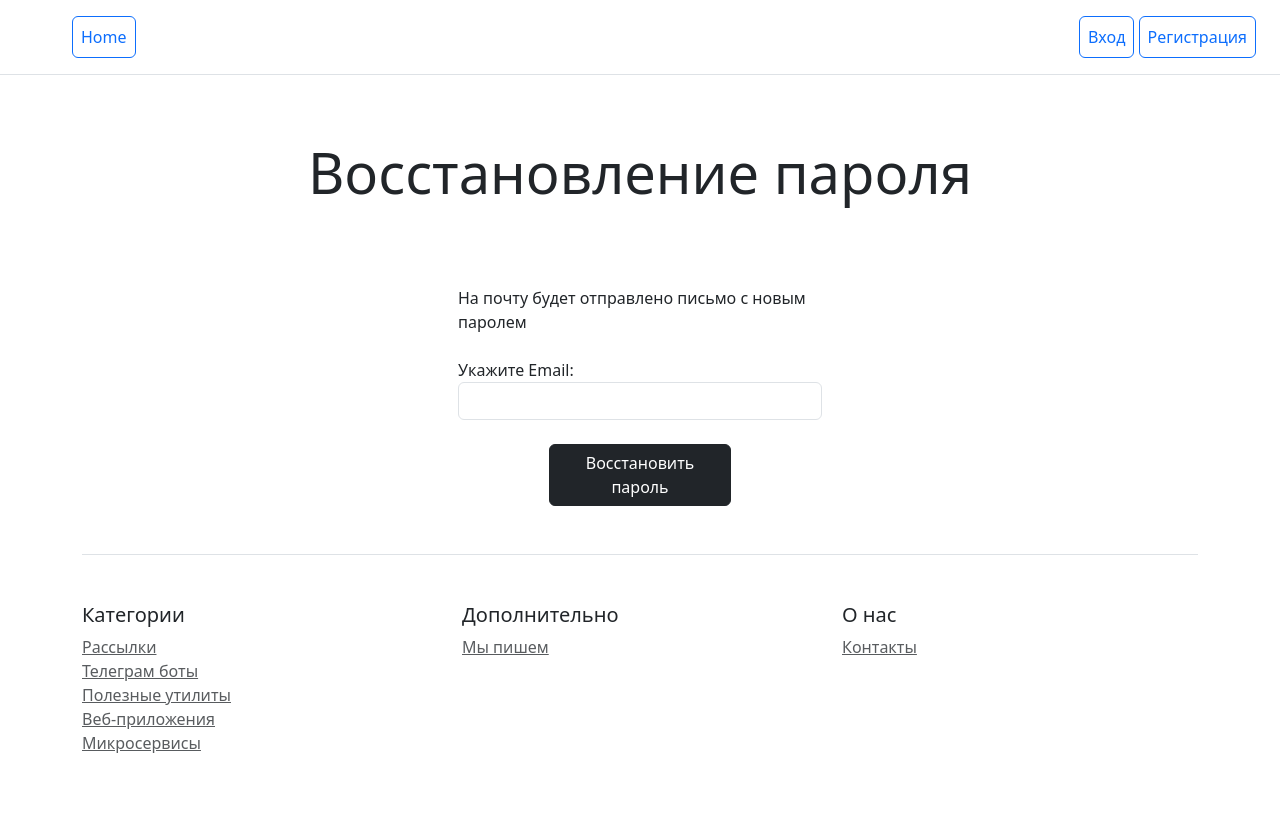
After one commit to Dal-Opez/course_work_django, a Django app: page /users/password-recovery/ in a window 1280 px wide. The commit adds this page. Run offline with Django 5.2, Linux system fonts and the light colour scheme; some libraries are stand-ins or nearby versions.

Commit message:
password recovering

```diff
--- a/pyproject.toml
+++ b/pyproject.toml
@@ -11,6 +11,7 @@ python-dotenv = "^1.1.0"
 pillow = "^11.2.1"
 django-countries = "^7.6.1"
 ipython = "^9.2.0"
+black = "^25.1.0"
 
 
 [build-system]
--- a/users/forms.py
+++ b/users/forms.py
@@ -1,19 +1,52 @@
-from django.contrib.auth.forms import UserCreationForm
 from django.forms import ModelForm, BooleanField
+from django.contrib.auth.forms import (
+    PasswordResetForm,
+    SetPasswordForm,
+    UserCreationForm,
+)
+from django import forms
+from users.models import User
+from django.urls import reverse_lazy
 
-from users.models import User
 
-class StyleFromMixin:
+class StyleFormMixin:
     def __init__(self, *args, **kwargs):
         super().__init__(*args, **kwargs)
         for field_name, field in self.fields.items():
             if isinstance(field, BooleanField):
-                field.widget.attrs['class'] = 'form-check-input'
+                field.widget.attrs["class"] = "form-check-input"
             else:
-                field.widget.attrs['class'] = 'form-control'
+                field.widget.attrs["class"] = "form-control"
 
 
-class UserRegisterForm(StyleFromMixin, UserCreationForm):
+class UserRegisterForm(StyleFormMixin, UserCreationForm):
     class Meta:
         model = User
-        fields = ('email', 'password1', 'password2', 'avatar', 'phone', 'country')
+        fields = ("email", "password1", "password2", "avatar", "phone", "country")
+
+
+class UserUpdateForm(StyleFormMixin, ModelForm):
+    class Meta:
+        model = User
+        fields = "__all__"
+        exclude = ("token",)
+        success_url = reverse_lazy("users:users")
+
+
+class UserForgotPasswordForm(PasswordResetForm):
+    def __init__(self, *args, **kwargs):
+        super().__init__(*args, **kwargs)
+        for field in self.fields:
+            self.fields[field].widget.attrs.update(
+                {"class": "form-control", "autocomplete": "off"}
+            )
+
+
+class PasswordRecoveryForm(StyleFormMixin, forms.Form):
+    email = forms.EmailField(label="Укажите Email")
+
+    def clean_email(self):
+        email = self.cleaned_data.get("email")
+        if not User.objects.filter(email=email).exists():
+            raise forms.ValidationError("Такого email нет в системе")
+        return email
--- /dev/null
+++ b/users/templates/users/password_recovery.html
@@ -0,0 +1,24 @@
+{% extends 'mailing/base.html' %}
+{% block content %}
+<div class="pricing-header px-3 py-3 pt-md-5 pb-md-4 mx-auto text-center">
+    <h1 class="display-4">Восстановление пароля</h1>
+
+</div>
+<div class="row">
+    <div class="col-3"></div>
+    <div class="col-6">
+        <form method="post">
+            <div class="d-grid gap-2 col-8 mx-auto mt-5">
+                <p> На почту будет отправлено письмо с новым паролем</p>
+                {% csrf_token %}
+                {{ form.as_p }}
+            </div>
+            <div class="d-grid gap-2 col-4 mx-auto">
+                <button type="submit" class="btn btn-dark mt-2 ">Восстановить пароль</button>
+            </div>
+
+        </form>
+    </div>
+
+</div>
+{% endblock %}
--- a/users/urls.py
+++ b/users/urls.py
@@ -1,13 +1,14 @@
 from django.urls import path
 from users.apps import UsersConfig
-from users.views import RegisterView, email_verification
+from users.views import RegisterView, email_verification, PasswordRecoveryView
 from django.contrib.auth.views import LoginView, LogoutView
 
 app_name = UsersConfig.name
 
 urlpatterns = [
-    path('register/', RegisterView.as_view(), name='register'),
-    path('login/', LoginView.as_view(template_name='users/login.html', next_page='mailing:home_page'), name='login'),
-    path('logout/', LogoutView.as_view(), name='logout'),
-    path('email-confirm/<str:token>/', email_verification, name='email-confirm'),
+    path("register/", RegisterView.as_view(), name="register"),
+    path("login/", LoginView.as_view(template_name="users/login.html", next_page="mailing:home_page"),name="login"),
+    path("logout/", LogoutView.as_view(), name="logout"),
+    path("email-confirm/<str:token>/", email_verification, name="email-confirm"),
+    path("password-recovery/", PasswordRecoveryView.as_view(), name="password_recovery"),
 ]
--- a/users/views.py
+++ b/users/views.py
@@ -1,18 +1,22 @@
 import secrets
-from django.views.generic import CreateView
-from users.forms import UserRegisterForm
+from django.contrib.messages.views import SuccessMessageMixin
+from django.contrib.auth.views import PasswordResetConfirmView, PasswordResetView
+from django.views.generic import CreateView, FormView
+from users.forms import UserForgotPasswordForm, UserRegisterForm, PasswordRecoveryForm
 from django.urls import reverse_lazy, reverse
 from config.settings import EMAIL_HOST_USER
 from django.core.mail import send_mail
 from .models import User
 from django.shortcuts import get_object_or_404, redirect
 from django.http import HttpResponse
+from django.utils.crypto import get_random_string
+
 
 # Create your views here.
 class RegisterView(CreateView):
-    template_name = 'users/register.html'
+    template_name = "users/register.html"
     form_class = UserRegisterForm
-    success_url = reverse_lazy('mailing:home_page')
+    success_url = reverse_lazy("mailing:home_page")
 
     def form_valid(self, form):
         user = form.save()
@@ -30,8 +34,48 @@ class RegisterView(CreateView):
         )
         return super().form_valid(form)
 
+
 def email_verification(request, token):
     user = get_object_or_404(User, token=token)
     user.is_active = True
     user.save()
-    return redirect(reverse('users:login'))
+    return redirect(reverse("users:login"))
+
+
+class UserForgotPasswordView(SuccessMessageMixin, PasswordResetView):
+    form_class = UserForgotPasswordForm
+    template_name = "users/password_reset.html"
+    success_url = reverse_lazy("users:login")
+    success_message = (
+        "Письмо с инструкцией по восстановлению пароля отправлено на ваш email"
+    )
+    subject_template_name = "users/email/password_subject_reset_mail.txt"
+    email_template_name = "users/email/password_reset_mail.html"
+
+    def get_context_data(self, **kwargs):
+        context = super().get_context_data(**kwargs)
+        context["title"] = "Запрос на восстановление пароля"
+        return context
+
+
+class PasswordRecoveryView(FormView):
+    template_name = "users/password_recovery.html"
+    form_class = PasswordRecoveryForm
+    success_url = reverse_lazy("users:login")
+
+    def form_valid(self, form):
+        email = form.cleaned_data["email"]
+        user = User.objects.get(email=email)
+        length = 12
+        alphabet = "abcdefghijklmnopqrstuvwxyzABCDEFGHIJKLMNOPQRSTUVWXYZ0123456789"
+        password = get_random_string(length, alphabet)
+        user.set_password(password)
+        user.save()
+        send_mail(
+            subject="Восстановление пароля",
+            message=f"Ваш новый пароль: {password}",
+            from_email=EMAIL_HOST_USER,
+            recipient_list=[user.email],
+            fail_silently=False,
+        )
+        return super().form_valid(form)
```
Also changed, not shown: users/templates/users/login.html (+9 -4 lines), 1 other file.
